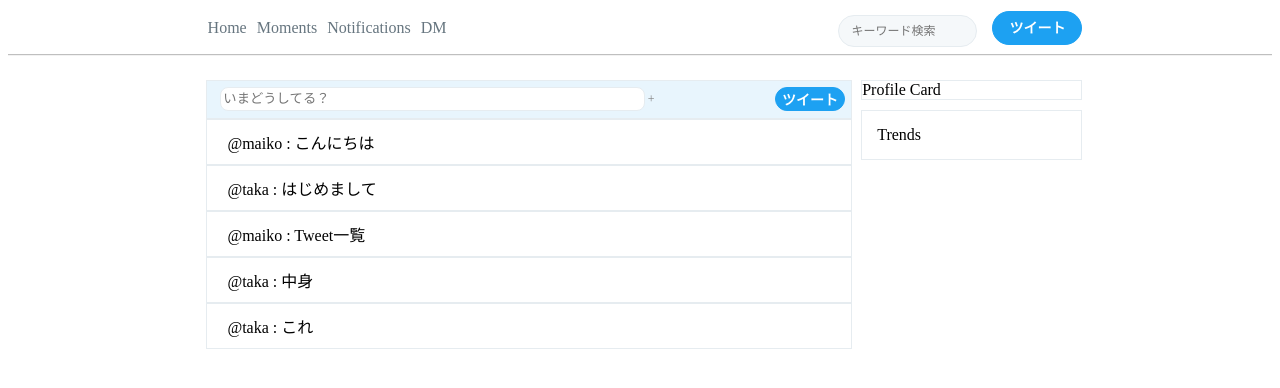
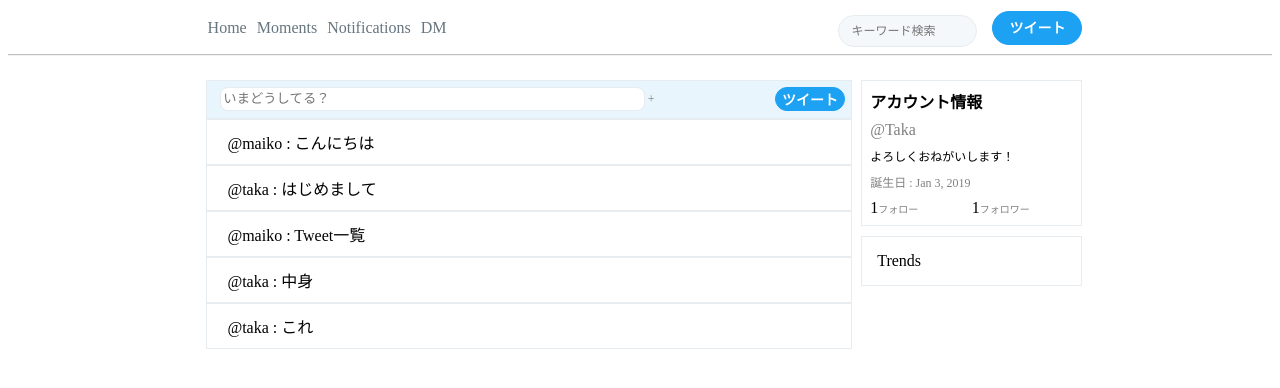
Before and after one commit to TakahitoNakashima/Angula-Apps, an Angular app in the folder copy-twitter-byangular/: page / in a window 1280 px wide. Shown: the top 388 px of the page. Built offline with nearby package versions, Linux system fonts and the light colour scheme.

Commit message:
add profile

```diff
--- a/copy-twitter-byangular/src/app/app.module.ts
+++ b/copy-twitter-byangular/src/app/app.module.ts
@@ -8,6 +8,7 @@ import { TopBarComponent } from './top-bar/top-bar.component';
 import { MainContainerComponent } from './main-container/main-container.component';
 import { ContentMainComponent } from './main-container/content-main/content-main.component';
 import { TweetFormComponent } from './main-container/content-main/tweet-form/tweet-form.component';
+import { DashboardComponent } from './main-container/dashboard/dashboard.component';
 
 @NgModule({
   declarations: [
@@ -15,7 +16,8 @@ import { TweetFormComponent } from './main-container/content-main/tweet-form/twe
     TopBarComponent,
     MainContainerComponent,
     ContentMainComponent,
-    TweetFormComponent
+    TweetFormComponent,
+    DashboardComponent
   ],
   imports: [
     BrowserModule,
--- /dev/null
+++ b/copy-twitter-byangular/src/app/main-container/dashboard/dashboard.component.css
@@ -0,0 +1,63 @@
+.dashboard {
+  float: left;
+  width: 25%;
+}
+
+.DashboardProfileCard {
+  border: 1px solid #e6ecf0;
+  background: #fff;
+}
+
+.module {
+  position: relative;
+  margin-bottom: 10px;
+}
+
+.Trends {
+  background-color: #fff;
+  background-clip: inherit;
+  border: 1px solid #e6ecf0;
+  line-height: inherit;
+  padding: 15px;
+}
+
+.profile-contents {
+  margin: 8px;
+}
+
+.profile-title {
+  font-weight: bold;
+}
+
+.profile-name {
+  color: gray;
+}
+
+.profile-selfIntroduction {
+  font-size: 12px;
+}
+
+.profile-birthday {
+  font-size: 12px;
+  color: gray;
+}
+
+.profile-follow {
+  width: 50%;
+  display: inline-block;
+}
+
+.sub-follow {
+  font-size: 10px;
+  color: gray;
+}
+
+.profile-follower {
+  width: 50%;
+  display: inline-block;
+}
+
+.sub-follower {
+  font-size: 10px;
+  color: gray;
+}
--- /dev/null
+++ b/copy-twitter-byangular/src/app/main-container/dashboard/dashboard.component.html
@@ -0,0 +1,13 @@
+<div class="dashboard">
+    <div class="DashboardProfileCard module">
+      <div class='profile-title profile-contents'>アカウント情報</div>
+      <div class='profile-name profile-contents'>{{ model.name }}</div>
+      <div class='profile-selfIntroduction profile-contents'>{{ model.selfIntroduction }}</div>
+      <div class='profile-birthday profile-contents'>誕生日 : {{ model.birthday | date }}</div>
+      <div class='profile-contents'>
+        <div class='profile-follow'>{{ model.follow }}<span class="sub-follow">フォロー</span></div>
+        <div class='profile-follower'>{{ model.follower }}<span class="sub-follower">フォロワー</span></div>
+      </div>
+    </div>
+    <div class="module Trends">Trends</div>
+</div>
--- /dev/null
+++ b/copy-twitter-byangular/src/app/main-container/dashboard/dashboard.component.ts
@@ -0,0 +1,18 @@
+import { Component, OnInit } from '@angular/core';
+import { UserInfo } from '../../user-info';
+
+@Component({
+  selector: 'app-dashboard',
+  templateUrl: './dashboard.component.html',
+  styleUrls: ['./dashboard.component.css']
+})
+export class DashboardComponent implements OnInit {
+
+  model = new UserInfo(1, '@Taka', '', 'よろしくおねがいします！', Date.now(), 1, 1);
+
+  constructor() { }
+
+  ngOnInit() {
+  }
+
+}
--- a/copy-twitter-byangular/src/app/main-container/main-container.component.css
+++ b/copy-twitter-byangular/src/app/main-container/main-container.component.css
@@ -34,29 +34,6 @@ button {
   margin: 24px 15% 0 15%;
 }
 
-.dashboard {
-  float: left;
-  width: 25%;
-}
-
-.module {
-  position: relative;
-  margin-bottom: 10px;
-}
-
-.DashboardProfileCard {
-  border: 1px solid #e6ecf0;
-  background: #fff;
-}
-
-.Trends {
-  background-color: #fff;
-  background-clip: inherit;
-  border: 1px solid #e6ecf0;
-  line-height: inherit;
-  padding: 15px;
-}
-
 .timeline-tweet-box {
   border-top-left-radius: inherit;
   border-top-right-radius: inherit;
--- a/copy-twitter-byangular/src/app/main-container/main-container.component.html
+++ b/copy-twitter-byangular/src/app/main-container/main-container.component.html
@@ -1,9 +1,6 @@
 <div class="page-container">
     <div id="page-container" class="AppContent">
       <app-content-main></app-content-main>
-      <div class="dashboard">
-          <div class="DashboardProfileCard module">Profile Card</div>
-          <div class="module Trends">Trends</div>
-      </div>
+      <app-dashboard></app-dashboard>
     </div>
   </div>
--- /dev/null
+++ b/copy-twitter-byangular/src/app/user-info.ts
@@ -0,0 +1,13 @@
+export class UserInfo {
+
+  constructor(
+    public id: number,
+    public name: string,
+    public image: string,
+    public selfIntroduction: string,
+    public birthday: number,
+    public follow: number,
+    public follower: number
+  ) { }
+
+}
```
Also changed, not shown: 1 other file (tests, documents, lock files or other folders).
